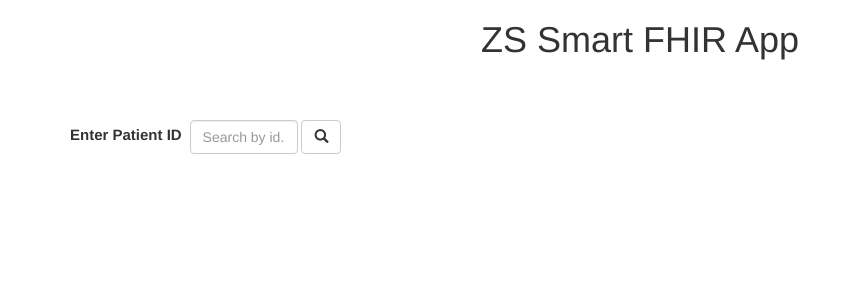
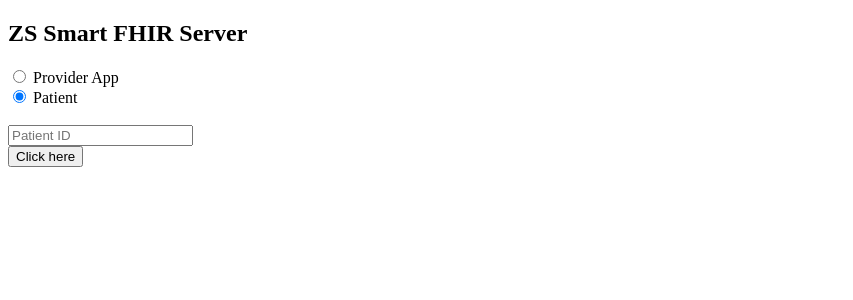
Before and after one commit to rajakushwah/django-smart-fhir-app, a Django app: page / in a window 1280 px wide. Shown: the top 300 px of the page, without its empty margins (0-853 px from the left). Run offline with Django 3.2, Linux system fonts and the light colour scheme; some libraries are stand-ins or nearby versions.

Commit message:
Update index.html

```diff
--- a/app/templates/app/index.html
+++ b/app/templates/app/index.html
@@ -1,42 +1,31 @@
 <!DOCTYPE html>
-<html>
-{% load static %}
+<html lang="en">
 <head>
-    <meta charset="UTF-8"/>
-    <title>SMART APP</title>
-    <script src="https://cdn.jsdelivr.net/npm/fhirclient/build/fhir-client.js"></script>
-    <link rel="shortcut icon" type="image/png" href="{% static 'app/favicon.ico' %}"/>
-    <title>ZS Patient Browser</title>
-    <meta charset="utf-8">
-    <meta name="viewport" content="width=device-width, initial-scale=1">
-    <link rel="stylesheet" href="https://maxcdn.bootstrapcdn.com/bootstrap/3.4.1/css/bootstrap.min.css">
-    <script src="https://ajax.googleapis.com/ajax/libs/jquery/3.5.1/jquery.min.js"></script>
-    <script src="https://maxcdn.bootstrapcdn.com/bootstrap/3.4.1/js/bootstrap.min.js"></script>
+    <meta charset="UTF-8">
+    <title>SMART FHIR SERVER</title>
+     <script src="https://cdn.jsdelivr.net/npm/fhirclient/build/fhir-client.js"></script>
 </head>
 <body>
-<h1>
-    <center>ZS Smart FHIR App</center>
-</h1>
+<h2>ZS Smart FHIR Server</h2>
+
+<div class="form-check">
+    <input class="form-check-input" type="radio" name="flexRadioDefault" id="flexRadioDefault1">
+    <label class="form-check-label" for="flexRadioDefault1">
+        Provider App
+    </label>
+</div>
+<div class="form-check">
+    <input class="form-check-input" type="radio" name="flexRadioDefault" id="flexRadioDefault2" checked>
+    <label class="form-check-label" for="flexRadioDefault2">
+        Patient
+    </label>
+</div>
+
 <br>
 
-<div class="container">
-    <div class="row" style="margin-top:30px;">
-        <div class="col-xs-4">
-            <form class="form-inline">
-                <div class="form-group">
-                    <div class="form-group">
-                        <label style="font-size: 15px;">Enter Patient ID</label>
-                        <input type="text" class="form-control" placeholder="Search by id..." id="userinput" style="margin-left:4px;width: 30%;">
-                        <button type="submit" onclick="location.href='https://rajakushwah.github.io/smart-on-fhir-tutorial/example-smart-app/launch.html';" id="demo" class="btn btn-default"><i class="glyphicon glyphicon-search"></i></button>
-<!--                        <button type="submit" onclick="myfunc()" id="demo" class="btn btn-default"><i class="glyphicon glyphicon-search"></i></button>-->
-                    </div>
-                </div>
-            </form>
-        </div>
-    </div>
-</div>
-
-
+<input type="text" placeholder="Patient ID " id="userinput">
+<br>
+<button type="submit" onclick="myfunc()">Click here</button>
 <script type="text/javascript">
         function myfunc() {
             var input = document.getElementById('userinput');
@@ -53,8 +42,9 @@
             });
         }
 
+</script>
 
-</script>
+
 
 </body>
 </html>
```
